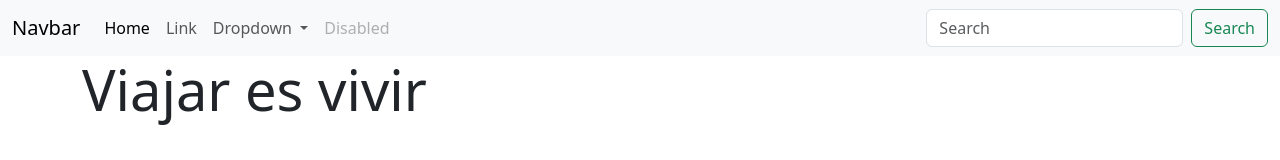
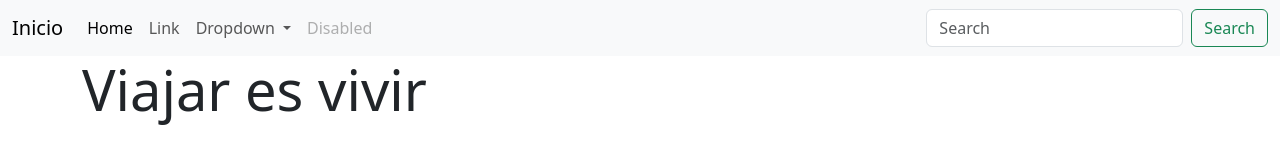
Before and after one commit to Ozukaru92/proyecto2, a plain HTML site: page viajes.html in a window 1280 px wide. Shown: the top 160 px of the page. Drawn offline with nearby package versions, Linux system fonts and the light colour scheme.

Commit message:
haciendo cambios

```diff
--- a/viajes.html
+++ b/viajes.html
@@ -17,7 +17,7 @@
 
     <nav class="navbar navbar-expand-lg navbar-light bg-light">
       <div class="container-fluid">
-        <a class="navbar-brand" href="#">Navbar</a>
+        <a class="navbar-brand" href= "./viajes.html">Inicio</a>
         <button class="navbar-toggler" type="button" data-bs-toggle="collapse" data-bs-target="#navbarSupportedContent" aria-controls="navbarSupportedContent" aria-expanded="false" aria-label="Toggle navigation">
           <span class="navbar-toggler-icon"></span>
         </button>
```
